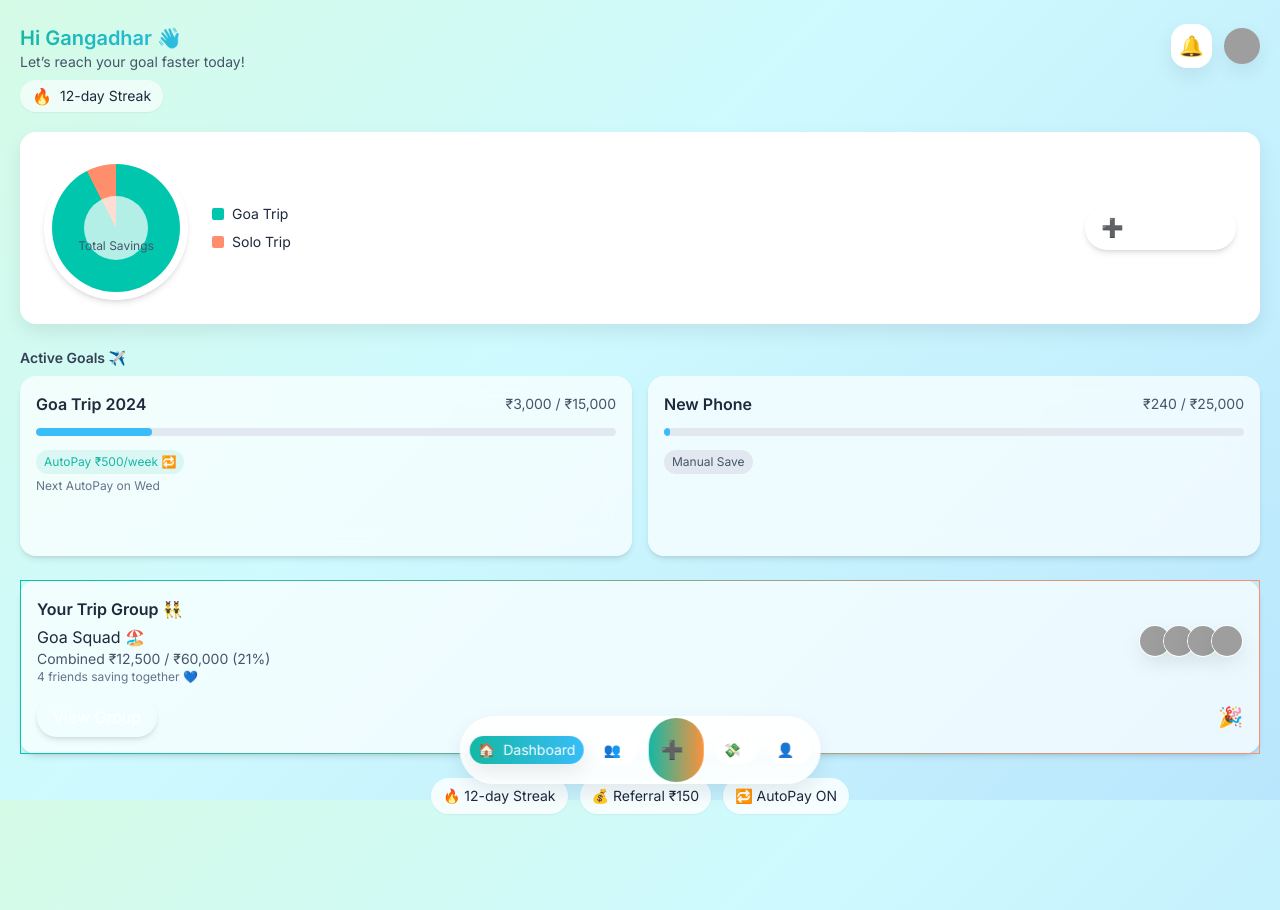
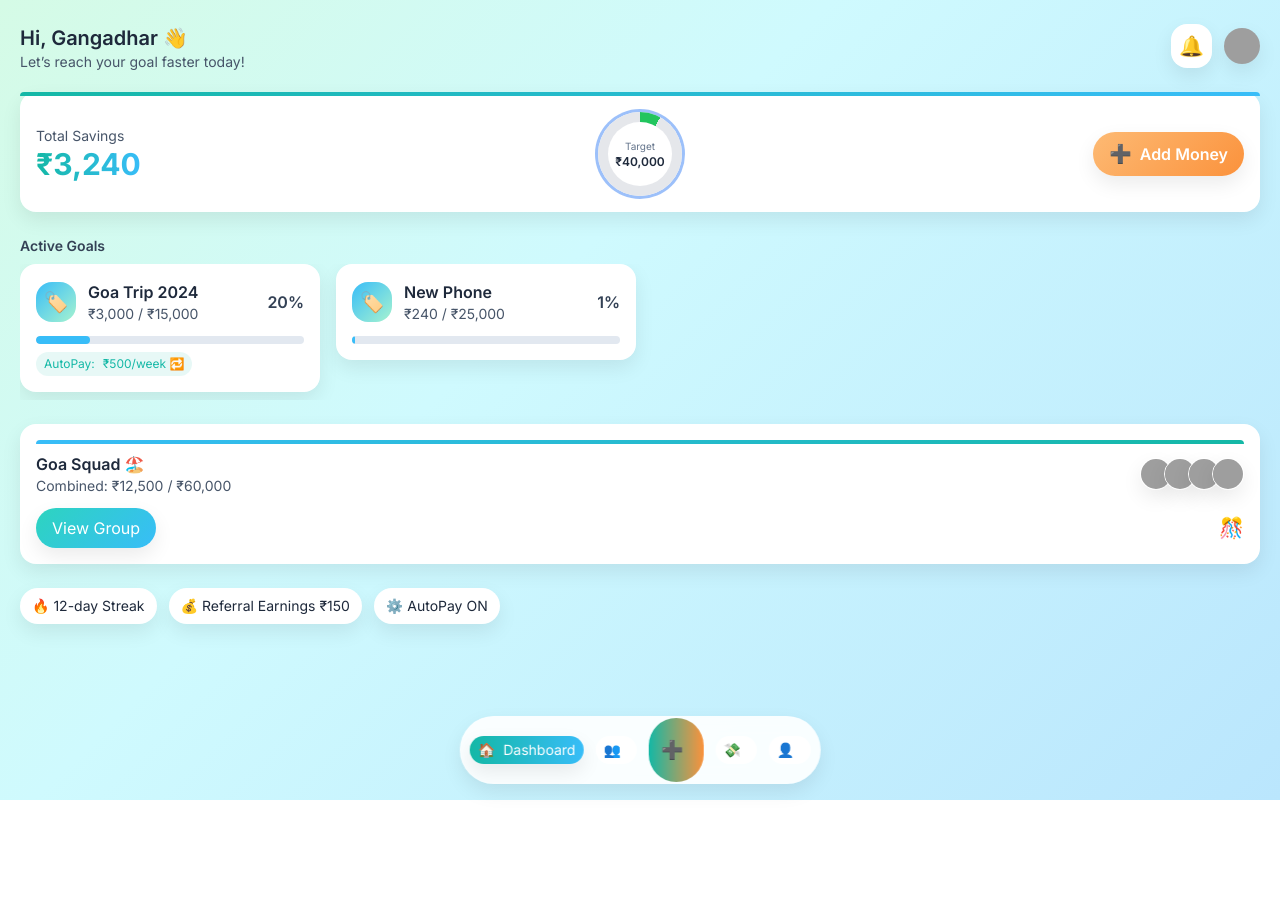
Before and after one commit to gangadhar107/pack-your-bags, a React (Vite) app: page / in a window 1280 px wide. After the commit the page ends 800 px from the top, so only its background shows below. Built offline with nearby package versions, Linux system fonts and the light colour scheme; grey boxes are pictures that could not be loaded.

Commit message:
Revert "feat(dashboard): pastel glass aesthetic, multi-color donut, grid goals, group card, interactive chips, streak calendar"
This reverts commit e78b77c6763ac8e3a9e76c2cf3eaa0ce6c03c092.

```diff
--- a/src/App.jsx
+++ b/src/App.jsx
@@ -13,7 +13,6 @@ import SupportHelp from './SupportHelp'
 import GoalDetail from './GoalDetail'
 import AddMoneyPage from './AddMoneyPage'
 import GrowthAnalytics from './GrowthAnalytics'
-import StreakCalendar from './StreakCalendar'
 
 // Shared goals data used by both the summary and goals list
 const goalsData = [
@@ -70,16 +69,12 @@ function ProgressBar({ percent = 0, color = '#22c55e' }) {
   )
 }
 
-function Header({ onShowStreak }) {
+function Header() {
   return (
     <header className="flex items-start justify-between px-5 pt-6">
       <div className="slide-up">
-        <h1 className="text-xl font-semibold bg-gradient-to-r from-teal to-sky bg-clip-text text-transparent">Hi Gangadhar 👋</h1>
+        <h1 className="text-xl font-semibold">Hi, Gangadhar 👋</h1>
         <p className="text-slate-600 text-sm">Let’s reach your goal faster today!</p>
-        <button onClick={onShowStreak} className="mt-2 inline-flex items-center gap-2 rounded-full px-3 py-1 bg-white/60 shadow-sm hover:shadow-md transition active:scale-[0.98]">
-          <span>🔥</span>
-          <span className="text-sm">12-day Streak</span>
-        </button>
       </div>
       <div className="flex items-center gap-3 slide-up">
         <button aria-label="Notifications" className="card p-2 bounce-soft">
@@ -94,60 +89,24 @@ function Header({ onShowStreak }) {
 function SavingsSummary({ goals }) {
   const navigate = useNavigate()
   const amount = useCountUp(3240, 1200)
-  const [tip, setTip] = useState(null)
-  const segments = goals.map(g => g.current)
-  const totalSaved = segments.reduce((a,b)=>a+b,0) || 1
-  const s1 = Math.round((segments[0] / totalSaved) * 360)
-  const s2 = 360 - s1
-  const bgStyle = {
-    background: `conic-gradient(#00C6AE 0deg ${s1}deg, #FF8F6C ${s1}deg 360deg)`,
-  }
-  const showTip = (idx) => {
-    const g = goals[idx]
-    setTip({
-      title: g.title,
-      saved: g.current,
-      total: g.total,
-      percent: Math.round((g.current / (g.total || 1)) * 100),
-      next: g.autopay?.amount ? `Next AutoPay ₹${g.autopay.amount} on Wed` : 'Manual Save',
-    })
-  }
+  const targetTotal = goals.reduce((acc, g) => acc + (g.total || 0), 0)
+  const percent = Math.round((amount / (targetTotal || 1)) * 100)
   return (
     <section className="px-5 mt-5">
       <div className="card slide-up">
-        <div className="p-4 md:p-6 grid grid-cols-1 md:grid-cols-[1fr_auto] items-center gap-6">
-          <div className="flex items-center gap-6">
-            <div className="relative w-36 h-36 rounded-full shadow-md bg-white/60">
-              <div className="absolute inset-0 m-2 rounded-full" style={bgStyle}>
-                <div className="absolute inset-0 m-8 rounded-full bg-white/70" />
-              </div>
-              <div className="absolute inset-0 flex items-center justify-center">
-                <div className="text-center">
-                  <div className="text-3xl font-bold bg-gradient-to-r from-teal-500 to-sky-500 bg-clip-text text-transparent">₹{amount.toLocaleString('en-IN')}</div>
-                  <div className="text-xs text-slate-600">Total Savings</div>
-                </div>
-              </div>
-              <button onClick={()=>showTip(0)} className="absolute left-4 top-1/2 -translate-y-1/2 w-4 h-4" aria-label="Goa Trip segment" />
-              <button onClick={()=>showTip(1)} className="absolute right-4 top-1/2 -translate-y-1/2 w-4 h-4" aria-label="Solo Trip segment" />
-              {tip && (
-                <div className="absolute left-1/2 -translate-x-1/2 -bottom-3 w-[200px] rounded-xl bg-white/90 shadow-md p-3 animate-[slide-up_200ms_ease,fadeIn_200ms_ease]">
-                  <div className="font-semibold text-sm">{tip.title}</div>
-                  <div className="text-xs text-slate-600">Saved ₹{tip.saved.toLocaleString('en-IN')} / ₹{tip.total.toLocaleString('en-IN')} ({tip.percent}%)</div>
-                  <div className="text-xs mt-1">{tip.next}</div>
-                </div>
-              )}
-            </div>
-            <div className="hidden md:flex flex-col gap-2">
-              <div className="inline-flex items-center gap-2 text-sm"><span className="w-3 h-3 rounded-sm bg-[#00C6AE]" /> Goa Trip</div>
-              <div className="inline-flex items-center gap-2 text-sm"><span className="w-3 h-3 rounded-sm bg-[#FF8F6C]" /> Solo Trip</div>
-            </div>
+        <div className="accent-bar bg-gradient-to-r from-teal to-sky" />
+        <div className="p-4 grid grid-cols-[1fr_auto_1fr] items-center gap-4">
+          <div className="justify-self-start">
+            <h2 className="text-sm text-slate-600 font-medium">Total Savings</h2>
+            <div className="text-3xl font-bold bg-gradient-to-r from-teal to-sky bg-clip-text text-transparent">₹{amount.toLocaleString('en-IN')}</div>
           </div>
-          <div className="justify-self-end">
-            <button onClick={() => navigate('/add-money')} className="bounce-soft bg-gradient-to-r from-orange-400 to-teal-500 text-white rounded-full px-4 py-2 shadow-md inline-flex items-center gap-2 hover:shadow-lg transition">
-              <span className="text-lg">➕</span>
-              <span className="font-semibold">Add Money</span>
-            </button>
+          <div className="justify-self-center">
+            <CircularRing percent={percent} color="#22c55e" label={`₹${targetTotal.toLocaleString('en-IN')}`} />
           </div>
+          <button onClick={() => navigate('/add-money')} className="justify-self-end bounce-soft bg-orange-gradient text-white rounded-full px-4 py-2 shadow-soft inline-flex items-center gap-2">
+            <span className="text-lg">➕</span>
+            <span className="font-semibold">Add Money</span>
+          </button>
         </div>
       </div>
     </section>
@@ -181,29 +140,11 @@ function GoalCard({ title, current, total, percent, autopay }) {
 function ActiveGoals({ goals }) {
   return (
     <section className="px-5 mt-6">
-      <h3 className="text-sm font-semibold text-slate-700 mb-2 slide-up">Active Goals ✈️</h3>
-      <div className="grid grid-cols-1 md:grid-cols-2 gap-4">
+      <h3 className="text-sm font-semibold text-slate-700 mb-2 slide-up">Active Goals</h3>
+      <div className="flex gap-4 overflow-x-auto pb-2">
         {goals.map((g, idx) => (
-          <NavLink key={idx} to="/goal-detail" className="block">
-            <div className="h-[180px] rounded-xl bg-white/70 backdrop-blur-md shadow-md p-4 transition hover:-translate-y-1 hover:shadow-lg">
-              <div className="flex items-center justify-between">
-                <div className="font-semibold">{g.title}</div>
-                <div className="text-sm text-slate-600">₹{g.current.toLocaleString('en-IN')} / ₹{g.total.toLocaleString('en-IN')}</div>
-              </div>
-              <div className="mt-3">
-                <ProgressBar percent={Math.round((g.current / (g.total || 1)) * 100)} color="#38bdf8" />
-              </div>
-              <div className="mt-3">
-                {g.autopay?.amount ? (
-                  <span className="inline-flex items-center gap-2 text-xs px-2 py-1 rounded-full bg-teal/10 text-teal">AutoPay ₹{g.autopay.amount}/week 🔁</span>
-                ) : (
-                  <span className="inline-flex items-center gap-2 text-xs px-2 py-1 rounded-full bg-slate-200 text-slate-600">Manual Save</span>
-                )}
-                {g.autopay?.amount && (
-                  <div className="text-xs text-slate-500 mt-1">Next AutoPay on Wed</div>
-                )}
-              </div>
-            </div>
+          <NavLink key={idx} to="/goal-detail" className="min-w-[86%] sm:min-w-[300px]">
+            <GoalCard title={g.title} current={g.current} total={g.total} percent={Math.round((g.current / (g.total || 1)) * 100)} autopay={g.autopay} />
           </NavLink>
         ))}
       </div>
@@ -214,42 +155,39 @@ function ActiveGoals({ goals }) {
 function TripGroupCard() {
   return (
     <section className="px-5 mt-6">
-      <div className="rounded-xl bg-white/70 shadow-md p-4 border border-transparent [border-image:linear-gradient(to_right,#00C6AE,#FF8F6C)_1] slide-up">
-        <div className="flex items-center justify-between">
+      <div className="card p-4 slide-up">
+        <div className="accent-bar bg-gradient-to-r from-sky to-teal" />
+        <div className="flex items-center justify-between mt-2">
           <div>
-            <h3 className="font-semibold">Your Trip Group 👯‍♂️</h3>
-            <div className="mt-1">
-              <div className="font-medium">Goa Squad 🏖️</div>
-              <div className="text-sm text-slate-600">Combined ₹12,500 / ₹60,000 (21%)</div>
-              <div className="text-xs text-slate-500">4 friends saving together 💙</div>
-            </div>
+            <h3 className="font-semibold">Goa Squad 🏖️</h3>
+            <p className="text-sm text-slate-600">Combined: ₹12,500 / ₹60,000</p>
           </div>
           <div className="flex -space-x-2">
             {["A","B","C","D"].map((n, i) => (
-              <img key={i} alt={`Member ${i+1}`} src={`https://api.dicebear.com/9.x/initials/svg?seed=${n}`} className="w-8 h-8 rounded-full border border-white shadow-soft animate-[float_3s_ease-in-out_infinite]" />
+              <img key={i} alt={`Member ${i+1}`} src={`https://api.dicebear.com/9.x/initials/svg?seed=${n}`} className="w-8 h-8 rounded-full border border-white shadow-soft" />
             ))}
           </div>
         </div>
         <div className="mt-3 flex items-center justify-between">
-          <NavLink to="/groups/goa-squad" className="bg-gradient-to-r from-teal-500 to-orange-400 text-white rounded-full px-4 py-2 shadow-md">View Group</NavLink>
-          <span className="text-xl" title="Milestone">🎉</span>
+          <NavLink to="/groups/goa-squad" className="bounce-soft bg-teal-sky text-white rounded-full px-4 py-2 shadow-soft">View Group</NavLink>
+          <span className="text-xl" title="Group streaks">🎊</span>
         </div>
       </div>
     </section>
   )
 }
 
-function MetricsRow({ onShowStreak, onOpenReferral, onOpenAutopay }) {
-  const Chip = ({ children, onClick }) => (
-    <button onClick={onClick} className="bg-white/80 rounded-full shadow-sm px-3 py-2 text-sm slide-up hover:shadow-md active:scale-[0.98] transition">
+function MetricsRow() {
+  const Chip = ({ children }) => (
+    <div className="bg-white rounded-full shadow-soft px-3 py-2 text-sm slide-up">
       {children}
-    </button>
+    </div>
   )
   return (
-    <section className="px-5 mt-6 flex items-center justify-center gap-3">
-      <Chip onClick={onShowStreak}>🔥 12-day Streak</Chip>
-      <Chip onClick={onOpenReferral}>💰 Referral ₹150</Chip>
-      <Chip onClick={onOpenAutopay}>🔁 AutoPay ON</Chip>
+    <section className="px-5 mt-6 flex gap-3">
+      <Chip>🔥 12-day Streak</Chip>
+      <Chip>💰 Referral Earnings ₹150</Chip>
+      <Chip>⚙️ AutoPay ON</Chip>
     </section>
   )
 }
@@ -257,16 +195,13 @@ function MetricsRow({ onShowStreak, onOpenReferral, onOpenAutopay }) {
 
 function Dashboard() {
   const goals = goalsData
-  const navigate = useNavigate()
-  const [showStreak, setShowStreak] = useState(false)
   return (
     <div className="min-h-screen pb-24">
-      <Header onShowStreak={() => setShowStreak(true)} />
+      <Header />
       <SavingsSummary goals={goals} />
       <ActiveGoals goals={goals} />
       <TripGroupCard />
-      <MetricsRow onShowStreak={() => setShowStreak(true)} onOpenReferral={() => navigate('/earn')} onOpenAutopay={() => navigate('/profile/autopay')} />
-      {showStreak && <StreakCalendar onClose={() => setShowStreak(false)} streakDays={12} />}
+      <MetricsRow />
       <BottomNav goals={goals} />
     </div>
   )
```
Also changed, not shown: src/StreakCalendar.jsx (deleted, +0 -39 lines).
